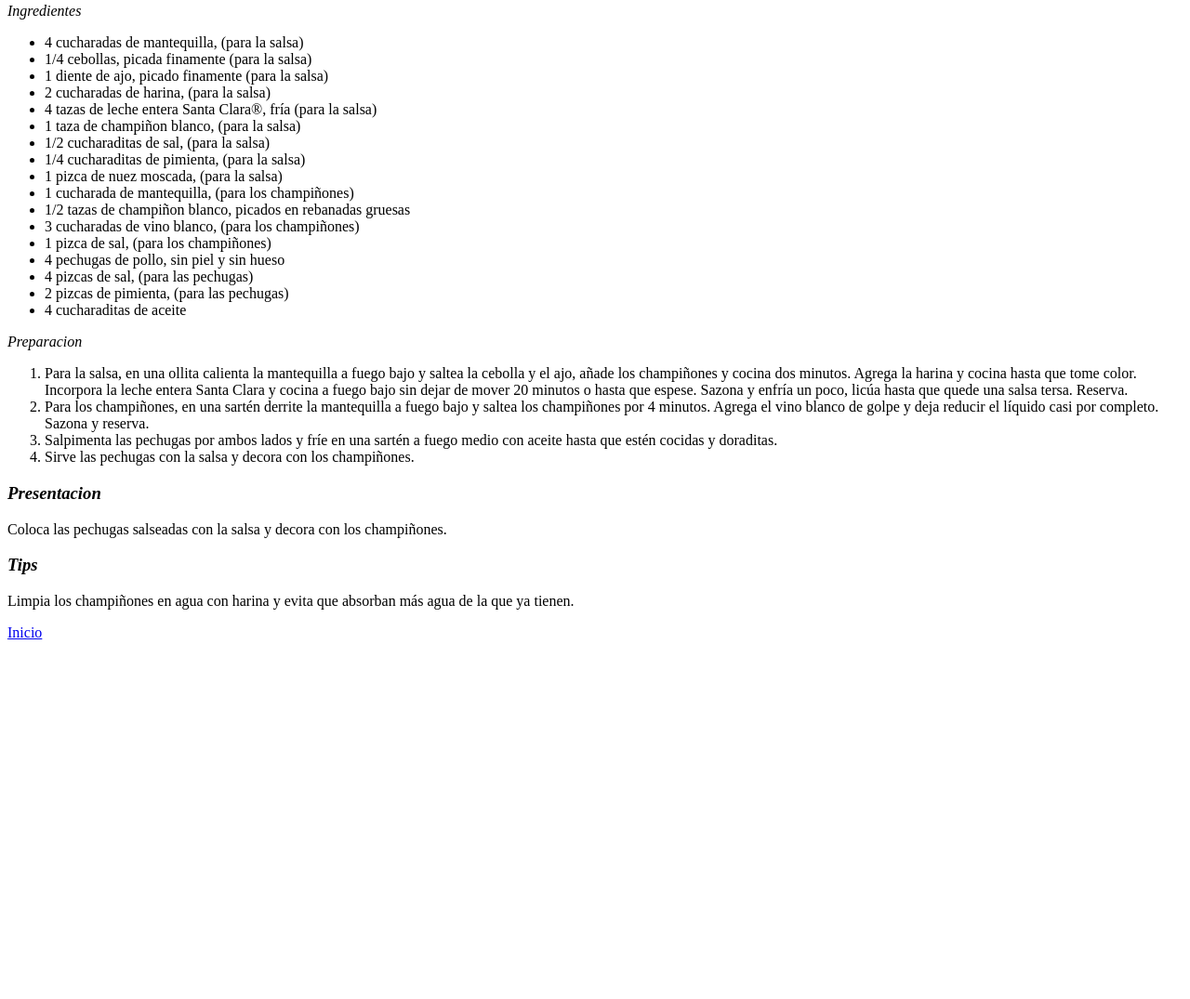
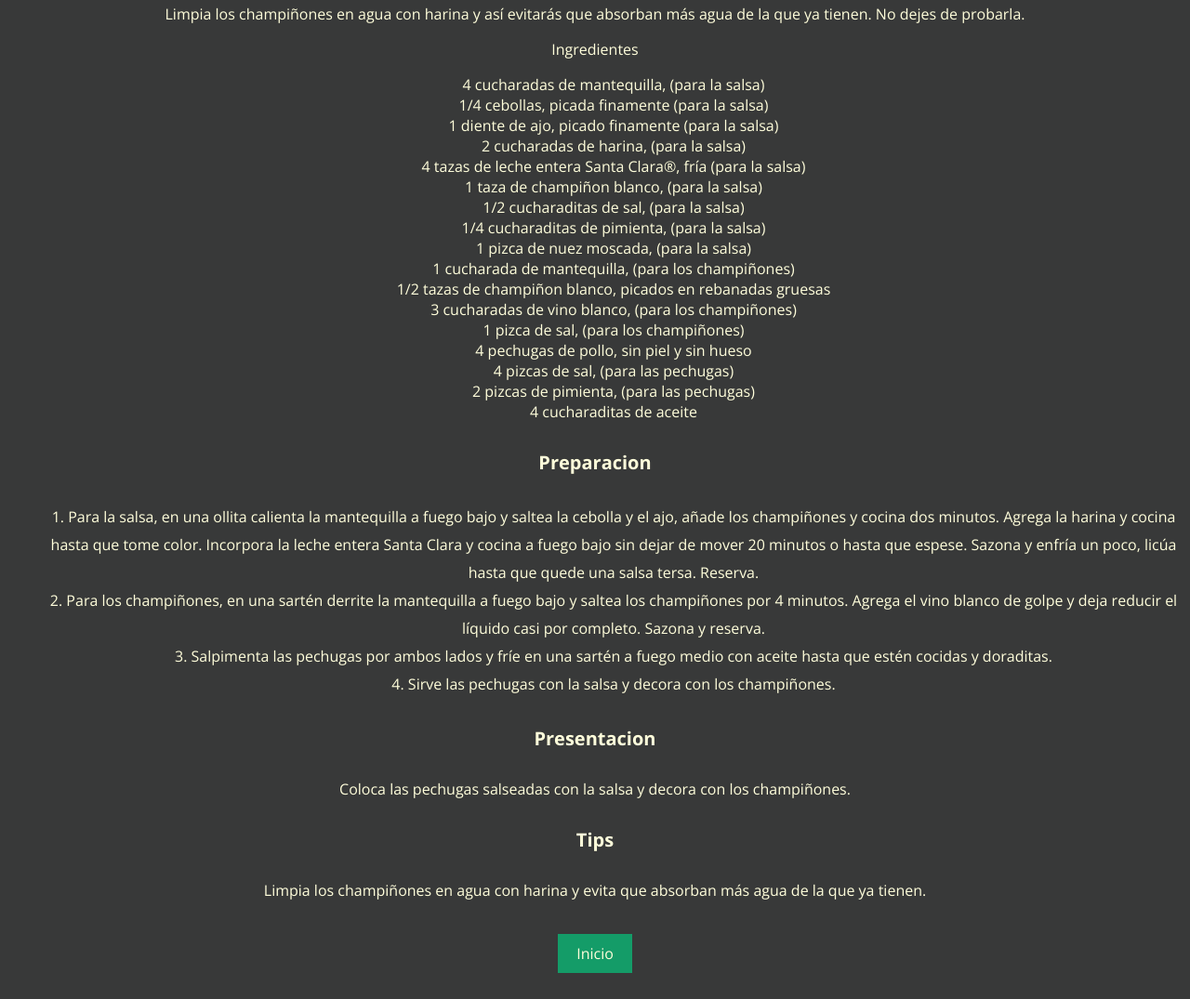
Before and after one commit to DevMatallana/odin-recipes, a plain HTML site: page recipes/pollo_champiniones.html in a window 1280 px wide. Shown: the part 516-1591 px from the top of the page at 93% size. Before the commit the page ends 1214 px from the top, so only its background shows below. Drawn offline with nearby package versions, Linux system fonts and the light colour scheme.

Commit message:
added css basico

```diff
--- a/recipes/pollo_champiniones.html
+++ b/recipes/pollo_champiniones.html
@@ -4,14 +4,18 @@
     <meta charset="UTF-8">
     <meta name="viewport" content="width=device-width, initial-scale=1.0">
     <title>Receta | Pollo en champiniones</title>
+    <link rel="stylesheet" href="../styles/recipes.css">
 </head>
 <body>
     <h1>Pollo en salsa de Champiniones</h1>
+    <div class="presentacion">
         <img src="/odin-recipes/img/pollo_champiniones.jpg" alt="Pollo en salsa de champiniones" width="500">
         <p>Esta clásica receta de pollo con champiñones te va a gustar mucho. Tiene champiñones salteados con mantequilla y flameados con vino blanco y una cremosa salsa para acompañar, que queda perfectamente tersa con la leche entera Santa Clara.</p>
         <p>Limpia los champiñones en agua con harina y así evitarás que absorban más agua de la que ya tienen. No dejes de probarla.</p>
-    <em><p>Ingredientes</p></em>
-    <ul>
+    </div>
+    <div class="ingredientes">
+        <p class="titulo">Ingredientes</p>
+        <ul class="lista">
             <li>4 cucharadas de mantequilla, (para la salsa)</li>
             <li>1/4 cebollas, picada finamente (para la salsa)</li>
             <li>1 diente de ajo, picado finamente (para la salsa)</li>
@@ -30,17 +34,24 @@
             <li>2 pizcas de pimienta, (para las pechugas)</li>
             <li>4 cucharaditas de aceite</li>
         </ul>
-    <em><p>Preparacion</p></em>
-    <ol>
+    </div>
+    <div class="preparacion">
+        <p class="titulo">Preparacion</p>
+        <ol class="lista">
             <li>Para la salsa, en una ollita calienta la mantequilla a fuego bajo y saltea la cebolla y el ajo, añade los champiñones y cocina dos minutos. Agrega la harina y cocina hasta que tome color. Incorpora la leche entera Santa Clara y cocina a fuego bajo sin dejar de mover 20 minutos o hasta que espese. Sazona y enfría un poco, licúa hasta que quede una salsa tersa. Reserva.</li>
             <li>Para los champiñones, en una sartén derrite la mantequilla a fuego bajo y saltea los champiñones por 4 minutos. Agrega el vino blanco de golpe y deja reducir el líquido casi por completo. Sazona y reserva.</li>
             <li>Salpimenta las pechugas por ambos lados y fríe en una sartén a fuego medio con aceite hasta que estén cocidas y doraditas.</li>
             <li>Sirve las pechugas con la salsa y decora con los champiñones.</li>
         </ol>
-    <em><h3>Presentacion</h3></em>
+    </div>
+    <div class="presentacion">
+        <p class="title">Presentacion</p>
         <p>Coloca las pechugas salseadas con la salsa y decora con los champiñones.</p>
-    <em><h3>Tips</h3></em>
+    </div>
+    <div class="tips">
+        <p class="title">Tips</p>
         <p>Limpia los champiñones en agua con harina y evita que absorban más agua de la que ya tienen.</p>
-    <a href="../index.html">Inicio</a>
+    </div>
+    <div id="links"><a href="../index.html" class="link">Inicio</a></div>
 </body>
 </html>
--- /dev/null
+++ b/styles.css
@@ -0,0 +1,59 @@
+@import url('https://fonts.googleapis.com/css2?family=Open+Sans:ital,wght@0,300..800;1,300..800&display=swap');
+
+:root {
+    --color1: #383939;
+    --color2: #149c68;
+    --color3: #38c958;
+    --color4: #aee637;
+    --color5: #fffedb;
+    --color6: #484949;
+}
+
+body {
+    font-family: "Open Sans", sans-serif;
+    background-color: var(--color1);
+}
+
+h1 {
+    text-align: center;
+    color: var(--color5);
+    background-color: var(--color2);
+    padding: 10px;
+}
+
+.main {
+    background-color: var(--color1);
+}
+
+.lista {
+    color: var(--color5);
+    text-align: center;
+    list-style: none;
+}
+
+.lista li {
+    padding: 10px 20px 10px;
+}
+
+.link {
+    outline: none;
+    text-decoration: none;
+    padding: 10px 20px 10px;
+    background-color: #149c68;
+}
+
+.link:link {
+    color: var(--color5);
+}
+
+.link:visited {
+    color: var(--color5);
+}
+.link:hover {
+    color: #d8d594;
+}
+
+.link:active {
+    background: var(--color6);
+    color: var(--color5);
+}
--- /dev/null
+++ b/styles/recipes.css
@@ -0,0 +1,74 @@
+@import url('https://fonts.googleapis.com/css2?family=Open+Sans:ital,wght@0,300..800;1,300..800&display=swap');
+
+body {
+    font-family: "Open Sans", sans-serif;
+    background-color: #383939;
+    color: #fffedb
+}
+
+h1, .presentacion, .ingredientes, .tips{
+    text-align: center;
+}
+
+
+h1 {
+    background-color: #149c68;
+    padding: 10px;
+}
+
+.preparacion .titulo {
+    padding: 10px;
+    text-align: center;
+    font-weight: bold;
+    font-size: 20px;
+}
+
+.ingredientes .lista {
+    list-style: none;
+}
+
+
+.preparacion .lista {
+    list-style: decimal inside;
+    text-align: center;
+    line-height: 30px;
+}
+
+.ingredientes .title,
+.ingredientes .title,
+.tips .title,
+.presentacion .title {
+    font-weight: bold;
+    font-size: 20px;
+    padding: 10px;
+}
+
+
+
+.link {
+    outline: none;
+    text-decoration: none;
+    padding: 10px 20px 10px;
+    background-color: #149c68;
+}
+
+.link:link {
+    color: #fffedb;
+}
+
+.link:visited {
+    color: #fffedb;
+}
+
+.link:hover {
+    color: #d8d594;
+}
+
+.link:active {
+    color: #fffedb;
+}
+
+#links {
+    text-align: center;
+    padding: 30px;
+}
```
Also changed, not shown: index.html (+11 -5 lines), recipes/arroz_pollo.html (+20 -7 lines), recipes/lasagna.html (+15 -9 lines). Lines whose indentation alone changed are shown as unchanged.
